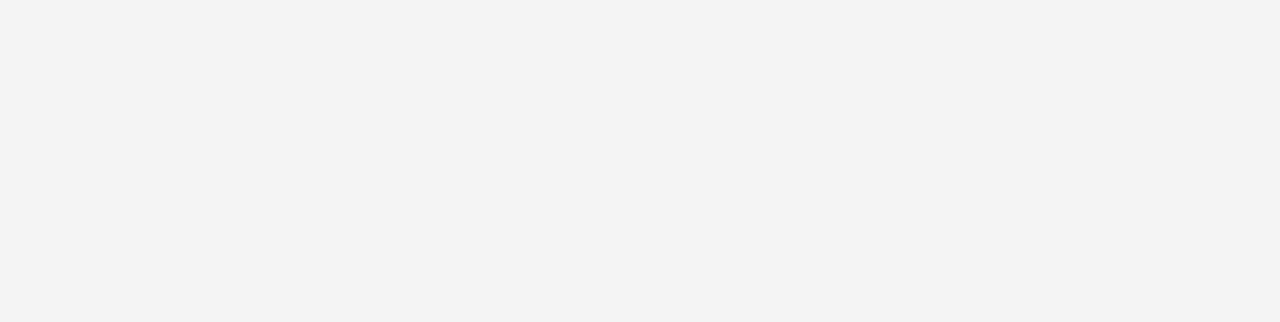
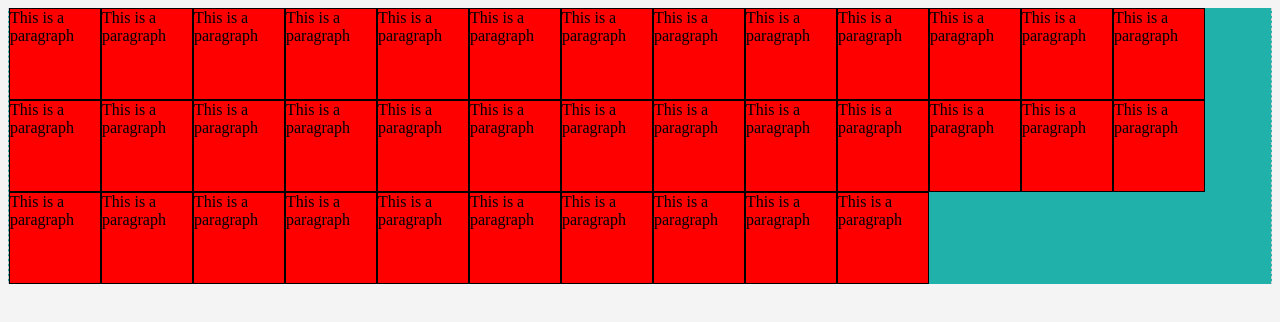
Before and after one commit to Innovic-io/memory-game, a plain HTML site: page index.html in a window 1280 px wide. Drawn offline with Linux system fonts and the light colour scheme.

Commit message:
Merge branch 'master' of /home/innovic/WebstormProjects/memory-game with conflicts.

```diff
--- a/app.js
+++ b/app.js
@@ -25,11 +25,33 @@ document.addEventListener("DOMContentLoaded", () => {
     const gameElement = document.getElementById("game");
     // Kristina
     // Set on gameElement width and height
+   // gameElement.style.width = "90px";
+   // gameElement.style.height= "90px";
+    gameElement.style.width = "gameContainer.width";
+    gameElement.style.height= "gameContainer.height";
 
     // Kristina
+    // function generateCubsInGameElement(cube, numberOfCubes) {
+    //
+    //         gameElement.appendChild(
+    //             document.createElement("div")
+    //         )
+    //
+    // }
     function generateCubsInGameElement(cube, numberOfCubes) {
-        // gameElement.appendChild(
-        //     document.createElement("div")
-        // )
+
+for( let i =0; i<36; i++) {
+    const card = document.createElement("div");
+    card.innerText = "This is a paragraph";
+    card.style.background = "red";
+    card.style.height = "90px";
+    card.style.width = "90px";
+    card.style.display=  "inline-block";
+    card.style.border= "1px solid black";
+
+    gameElement.appendChild(card);
+}
     }
+     generateCubsInGameElement();
+
 });
--- a/style.css
+++ b/style.css
@@ -3,6 +3,8 @@ body {
 }
 
 #game {
+
+    background: lightseagreen;
     margin: 0 auto;
     border-left: 1px dashed #ccc;
     border-right: 1px dashed #ccc;
```
